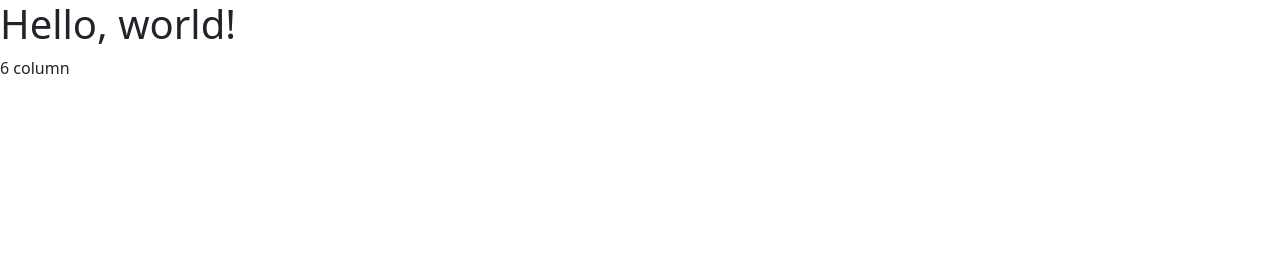
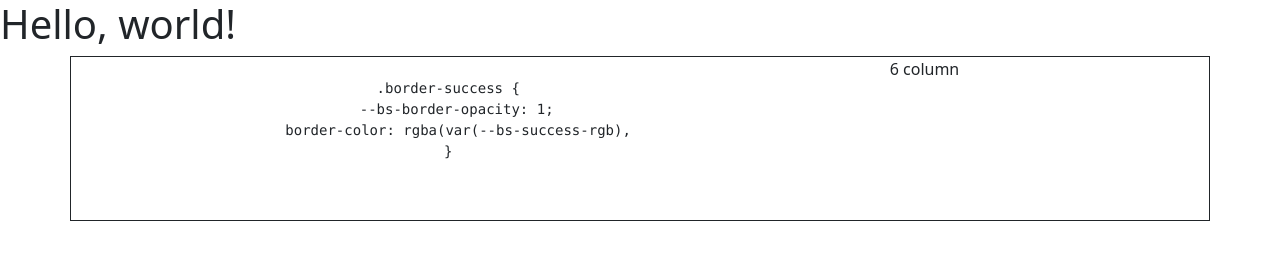
Before and after one commit to ubshreenath/bootstrap-starter, a plain HTML site: page index.html in a window 1280 px wide. Drawn offline with nearby package versions, Linux system fonts and the light colour scheme; a script that the page names is missing; a small style sheet from the web is missing.

Commit message:
syntax highlighter init

```diff
--- a/index.html
+++ b/index.html
@@ -7,22 +7,36 @@
 
     <!-- Bootstrap CSS -->
     <link href="https://cdn.jsdelivr.net/npm/bootstrap@5.0.0-beta3/dist/css/bootstrap.min.css" rel="stylesheet" integrity="sha384-eOJMYsd53ii+scO/bJGFsiCZc+5NDVN2yr8+0RDqr0Ql0h+rP48ckxlpbzKgwra6" crossorigin="anonymous">
+    <link rel="stylesheet" href="//cdn.jsdelivr.net/gh/highlightjs/cdn-release@11.6.0/build/styles/default.min.css">
 
     <title>Hello, world!</title>
   </head>
   <body>
     <h1>Hello, world!</h1>
-    <div class="row">
-      <div class="col-md-6">
-        6 column
-      </div>
+    <div class="container border border-dark">
+        <div class="row">
+            <div class="col col-md-6 text-center">
+                <pre>
+                    <code>
+                      .border-success {
+                        --bs-border-opacity: 1;
+                        border-color: rgba(var(--bs-success-rgb), var(--bs-border-opacity)) !important;
+                      }
+                    </code>
+                </pre>
+            </div>
+            <div class="col col-md-6 text-center">
+                6 column
+            </div>
+        </div>
     </div>
-
 
 
     <!-- Option 1: Bootstrap Bundle with Popper -->
     <script src="https://cdn.jsdelivr.net/npm/bootstrap@5.0.0-beta3/dist/js/bootstrap.bundle.min.js" integrity="sha384-JEW9xMcG8R+pH31jmWH6WWP0WintQrMb4s7ZOdauHnUtxwoG2vI5DkLtS3qm9Ekf" crossorigin="anonymous"></script>
-
-
+    <script src="//cdn.jsdelivr.net/gh/highlightjs/cdn-release@11.6.0/build/highlight.min.js"></script>
+    <script>
+        hljs.highlightAll();
+    </script>
   </body>
 </html>
```
Also changed, not shown: 1 other file.
